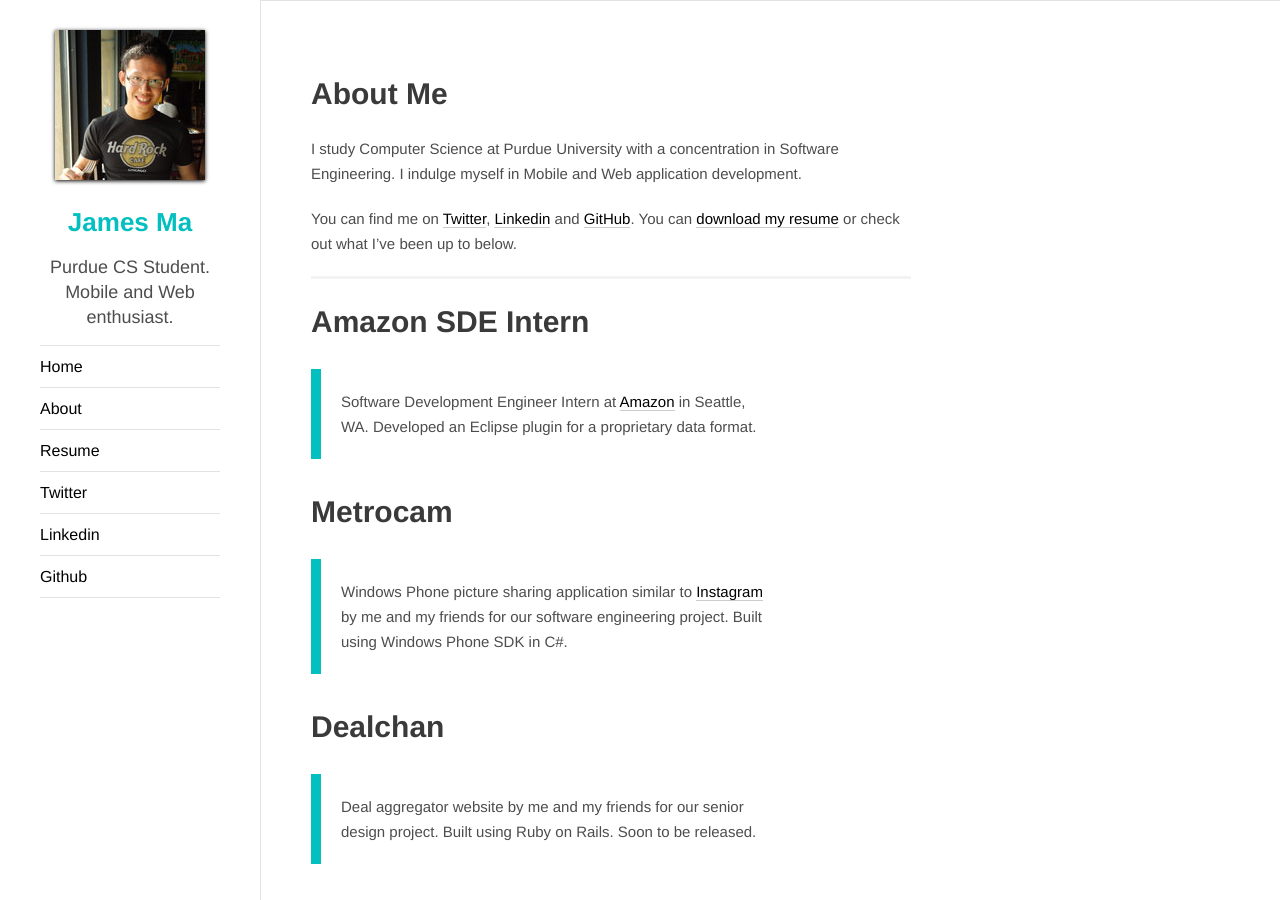
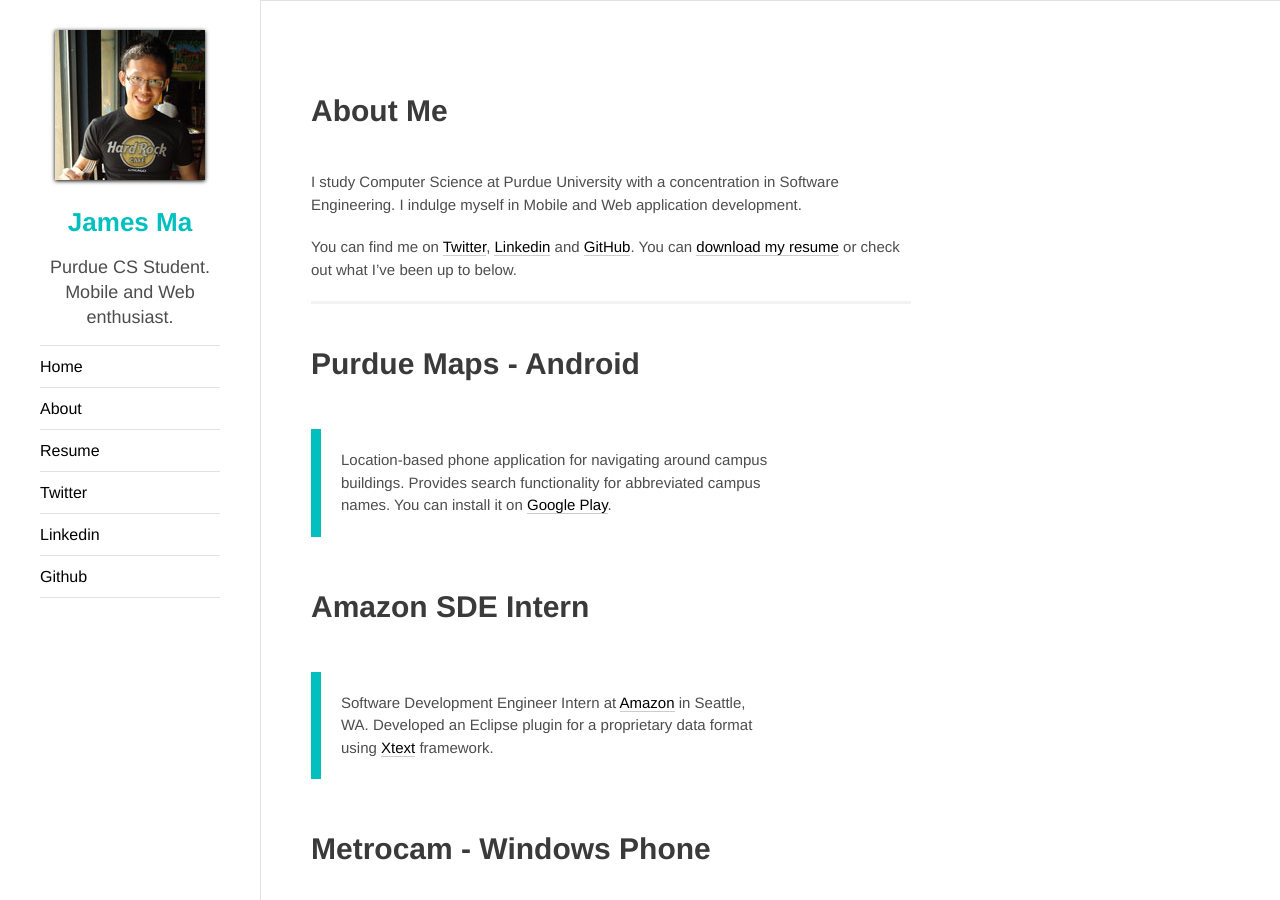
Before and after one commit to jamesma/jamesma.github.io, a Jekyll site: the page built from about.md, in a window 1280 px wide and 900 px high. Built offline with Jekyll 4.4.1, drawn with Linux system fonts in a browser that asks for light colours; Markdown is read by kramdown in place of the engine named in the settings; some of the changed text lies outside the part shown.

Commit message:
Updated about page.

```diff
--- a/about.md
+++ b/about.md
@@ -11,26 +11,32 @@
 
 ---
 
+Purdue Maps - Android
+=====================
+> Location-based phone application for navigating around campus buildings. Provides search functionality for abbreviated campus names. You can install it on [Google Play][].
+
 Amazon SDE Intern
 =================
-> Software Development Engineer Intern at [Amazon][] in Seattle, WA. Developed an Eclipse plugin for a proprietary data format.
+> Software Development Engineer Intern at [Amazon][] in Seattle, WA. Developed an Eclipse plugin for a proprietary data format using [Xtext][] framework.
 
-Metrocam
-============
+Metrocam - Windows Phone
+========================
 
 > Windows Phone picture sharing application similar to [Instagram][] by me and my friends for our software engineering project. Built using Windows Phone SDK in C#.
 
-Dealchan
-========
+Dealchan - Website
+==================
 
->Deal aggregator website by me and my friends for our senior design project. Built using Ruby on Rails. Soon to be released.
+> Deal aggregator website by me and my friends for our senior design project. Built using Ruby on Rails.
 
 
 
-[Twitter]:				http://twitter.com/jamesmajunyan 			"Follow"
-[Linkedin]:				http://www.linkedin.com/in/junyanma 		"Connect"
-[GitHub]:				http://github.com/jamesma 					"Collaborate"
-[Instagram]:			http://instagr.am/							"Instagram"
-[Amazon]:				http://amazon.com/							"Amazon"
+[Twitter]:				http://twitter.com/jamesmajunyan 											"Follow"
+[Linkedin]:				http://www.linkedin.com/in/junyanma 										"Connect"
+[GitHub]:				http://github.com/jamesma 													"Collaborate"
+[Instagram]:			http://instagr.am/															"Instagram"
+[Google Play]:			http://play.google.com/store/apps/details?id=com.jamesma.purdue.maps 		"Google Play"
+[Amazon]:				http://amazon.com/															"Amazon"
+[Xtext]:				http://www.eclipse.org/Xtext/												"Xtext"
 
-[download my resume]:	/resume/jamesma_resume.pdf 					"Resume"
+[download my resume]:	/resume/jamesma_resume.pdf 													"Resume"
--- a/assets/css/base.css
+++ b/assets/css/base.css
@@ -144,22 +144,22 @@
 
 article h1 {
 	font-size: 30px;
-	line-height: 25px;
+	line-height: 200%;
 }
 
 article h2 {
 	font-size: 18px;
-	line-height: 25px;
+	line-height: 200%;
 }
 
 article h3 {
 	font-size: 16px;
-	line-height: 25px;
+	line-height: 200%;
 }
 
 article p {
 	font-size: 15px;
-	line-height: 25px;
+	line-height: 150%;
 	margin-top: 20px;
 	margin-bottom: 20px;
 }
```
